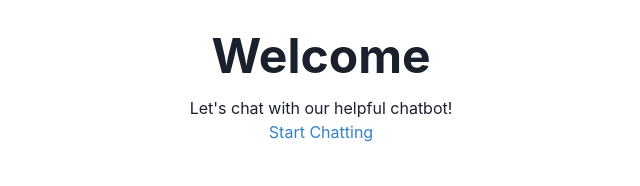
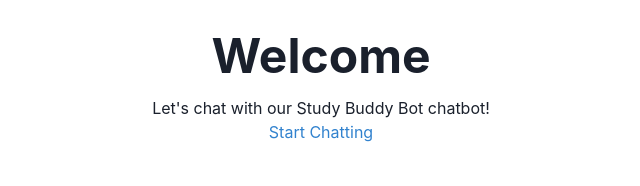
Before and after one commit to vraj123/study-buddy-bot, a Next.js app in the folder my-chat-app/: page / in a window 1280 px wide. Shown: the top 186 px of the page, without its empty margins (319-959 px from the left). Built offline with nearby package versions, Linux system fonts and the light colour scheme.

Commit message:
made some formatting changes

```diff
--- a/my-chat-app/package.json
+++ b/my-chat-app/package.json
@@ -17,7 +17,8 @@
     "next": "14.1.3",
     "openai": "^4.29.1",
     "react": "^18",
-    "react-dom": "^18"
+    "react-dom": "^18",
+    "react-markdown": "^9.0.1"
   },
   "devDependencies": {
     "@types/node": "^20",
--- a/my-chat-app/src/app/api/route.tsx
+++ b/my-chat-app/src/app/api/route.tsx
@@ -1,5 +1,6 @@
 import { NextResponse } from "next/server";
 import OpenAI from "openai";
+
 
 const openai = new OpenAI({
   apiKey: process.env.REACT_APP_OPENAI_API_KEY,
--- a/my-chat-app/src/app/page.tsx
+++ b/my-chat-app/src/app/page.tsx
@@ -4,7 +4,7 @@ function HomePage() {
   return (
     <Box p={8} textAlign="center">
       <Heading size="2xl">Welcome</Heading>
-      <Text mt={4}>Let's chat with our helpful chatbot!</Text>
+      <Text mt={4}>Let's chat with our Study Buddy Bot chatbot!</Text>
       <Link href="/chat" color="blue.500" mt={4}>
         Start Chatting
       </Link>
```
Also changed, not shown: my-chat-app/src/app/chat/page.tsx (+8 -3 lines), 1 other file (tests, documents, lock files or other folders).
